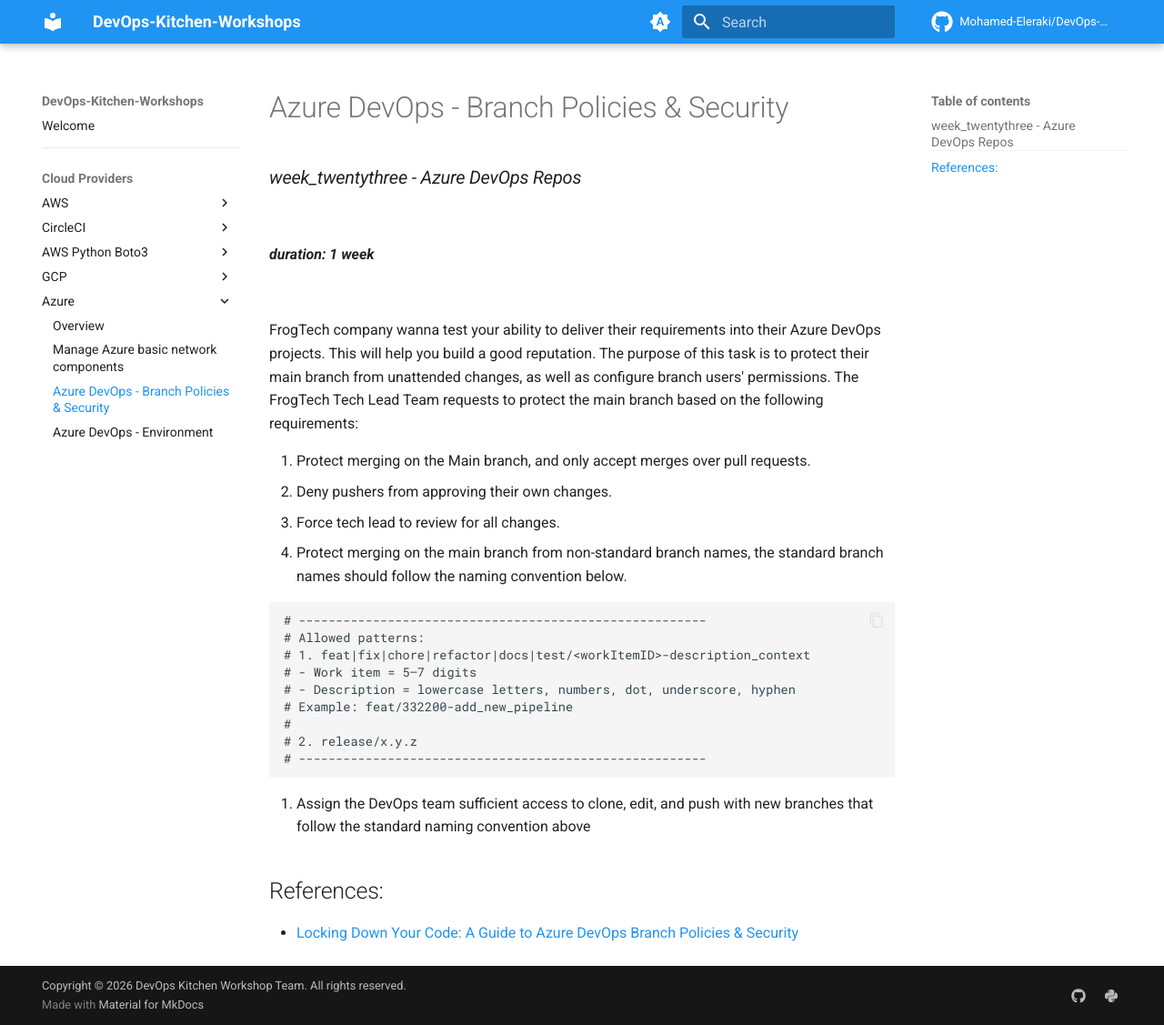
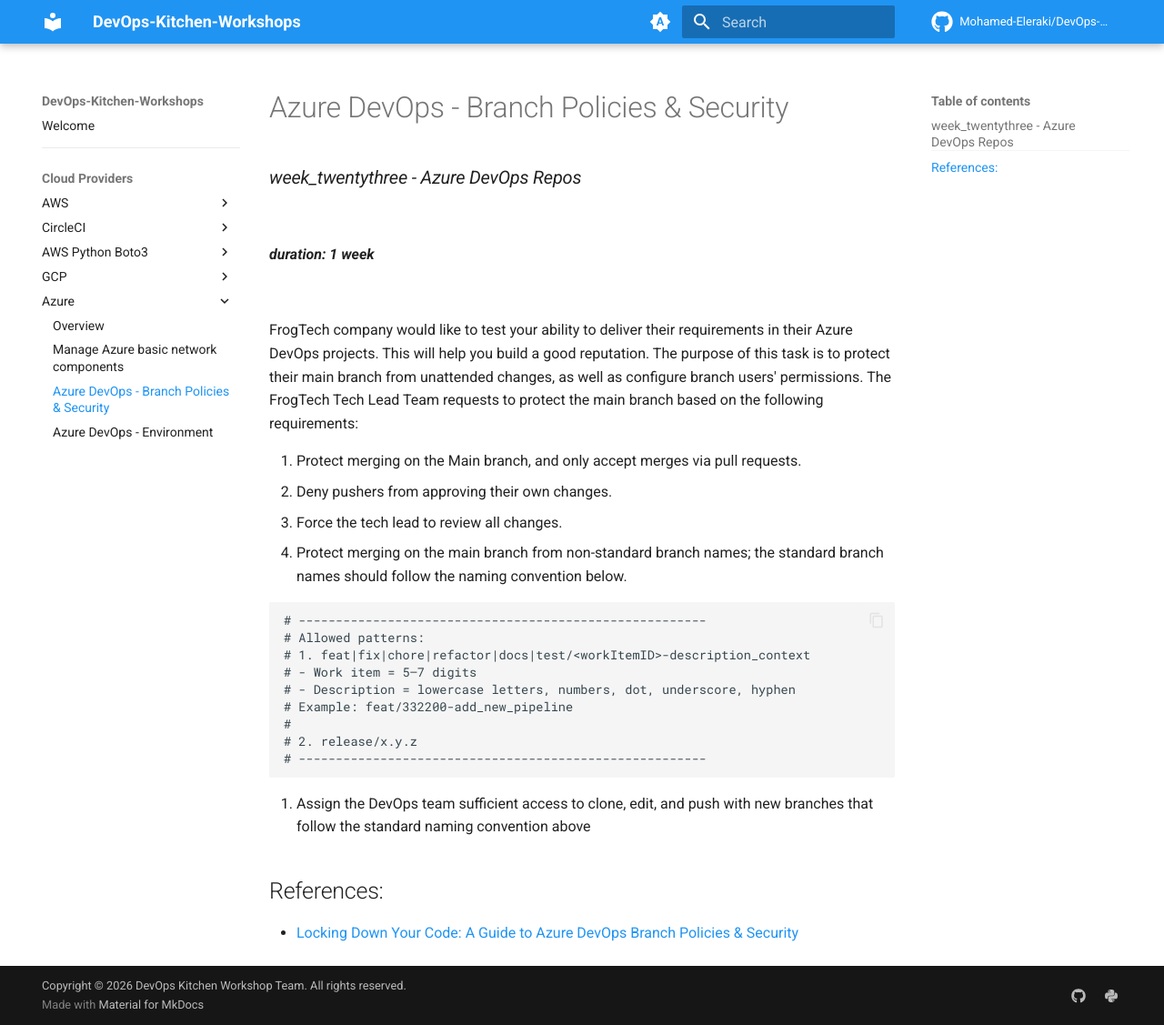
Before and after one commit to Mohamed-Eleraki/DevOps-Kitchen-Workshop, an MkDocs documentation site: the page built from docs/azure/az-devops-branch-policy-security.md, in a window 1280 px wide and 1127 px high. Shown: the whole window at 91% size. Built offline with MkDocs 1.6.1 and Material for MkDocs 9.7.7, drawn with Linux system fonts in a browser that asks for light colours; comment, search, counter and statistics services are not loaded; the version menu is left out.

Commit message:
Update az-devops-branch-policy-security.md

````diff
--- a/docs/azure/az-devops-branch-policy-security.md
+++ b/docs/azure/az-devops-branch-policy-security.md
@@ -6,16 +6,16 @@
 
 <br>
 
-FrogTech company wanna test your ability to deliver their requirements into their Azure DevOps projects.
+FrogTech company would like to test your ability to deliver their requirements in their Azure DevOps projects.
 This will help you build a good reputation. The purpose of this task is to protect their main branch from unattended changes, as well as
 configure branch users' permissions.
 The FrogTech Tech Lead Team requests to protect the main branch based on the following requirements:
 
 
-1. Protect merging on the Main branch, and only accept merges over pull requests.
+1. Protect merging on the Main branch, and only accept merges via pull requests.
 2. Deny pushers from approving their own changes.
-3. Force tech lead to review for all changes.
-4. Protect merging on the main branch from non-standard branch names, the standard branch names should follow the naming convention below.
+3. Force the tech lead to review all changes.
+4. Protect merging on the main branch from non-standard branch names; the standard branch names should follow the naming convention below.
 ```bash
 # -------------------------------------------------------
 # Allowed patterns:
````
